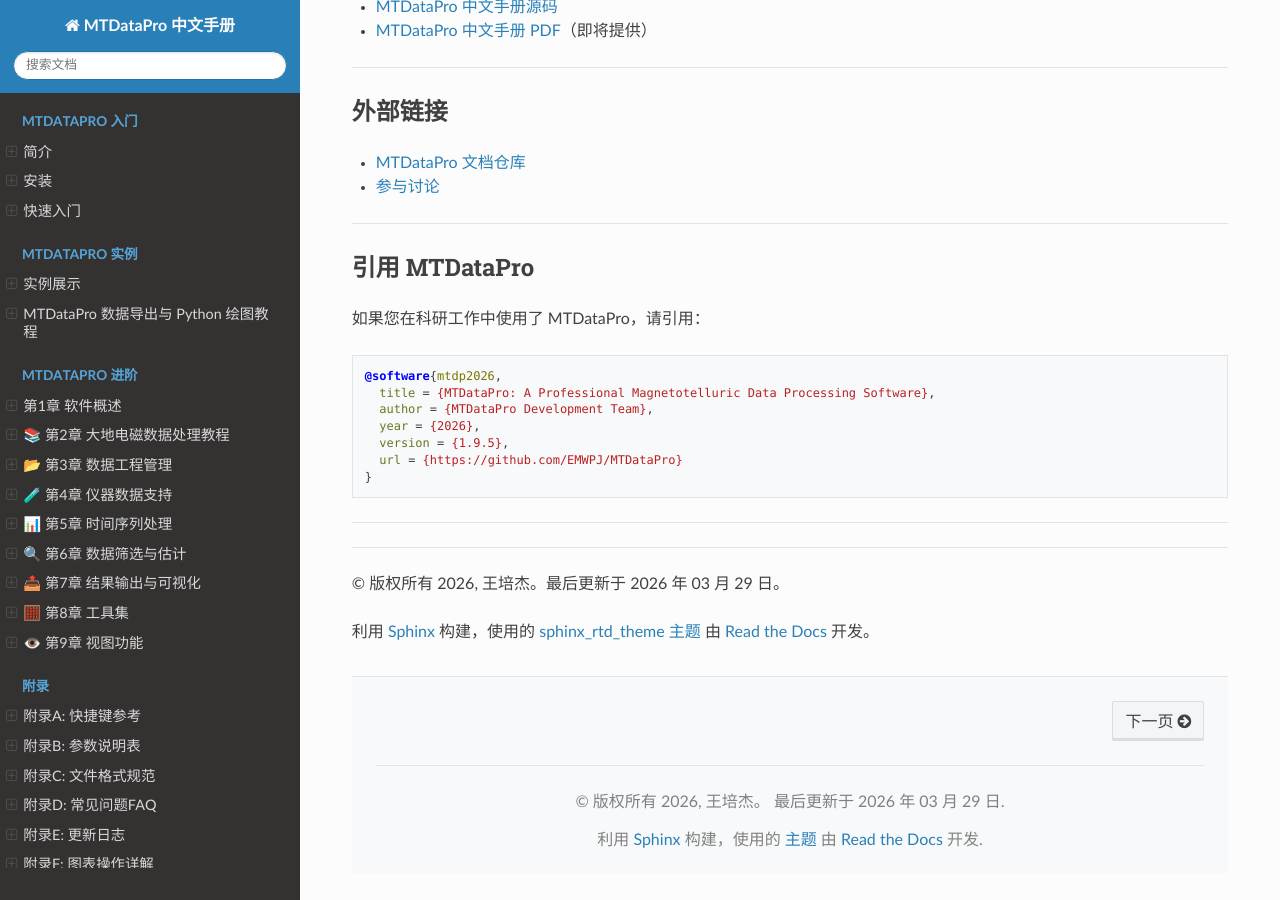
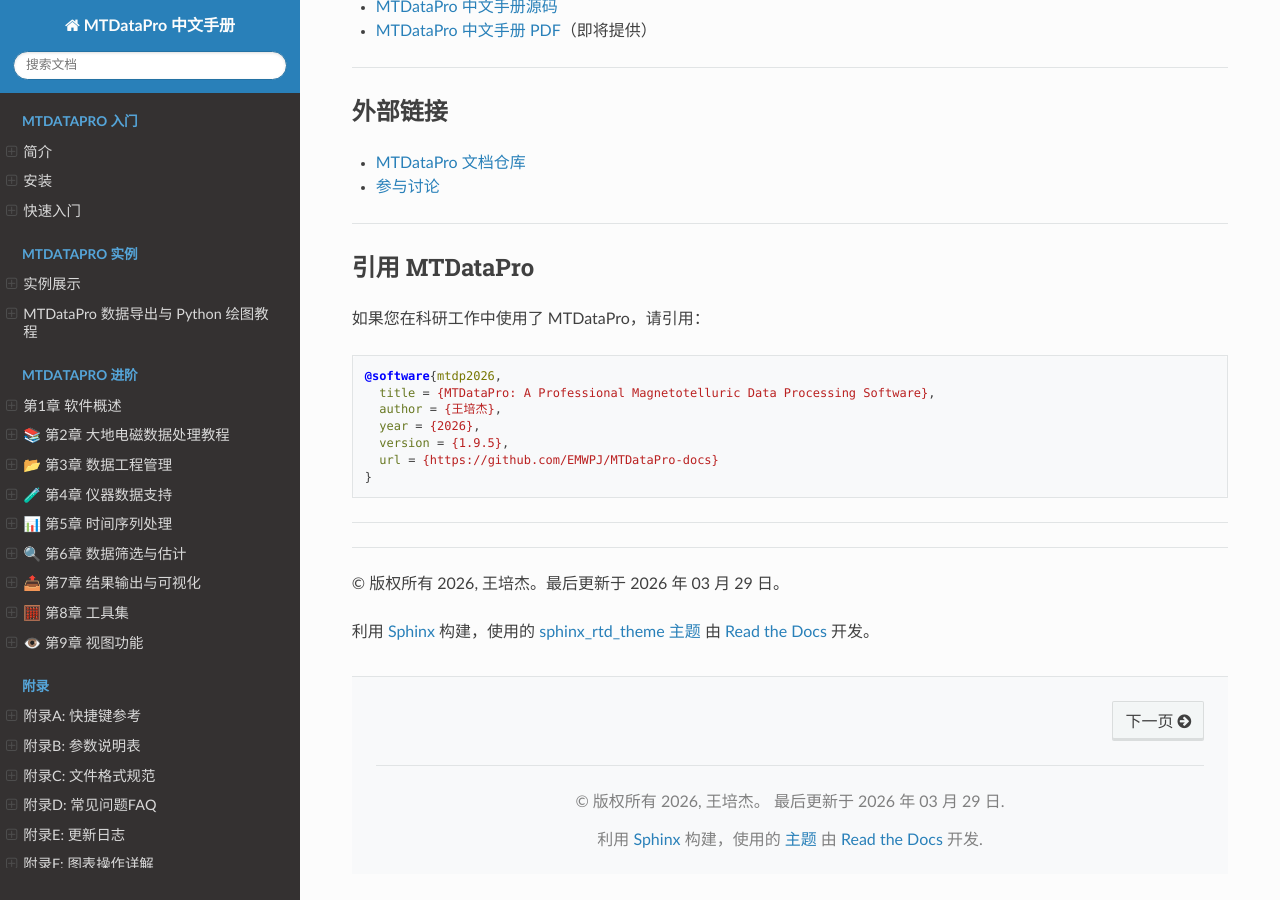
Before and after one commit to EMWPJ/MTDataPro-docs, a Sphinx documentation site: the page built from source/index.md, in a window 1280 px wide and 900 px high, scrolled down 1179 px. Built offline with Sphinx 7.4.7 and the Read the Docs theme 3.1.0, drawn with Linux system fonts in a browser that asks for light colours.

Commit message:
fix: 修复引用信息和作者名称

````diff
--- a/source/index.md
+++ b/source/index.md
@@ -62,10 +62,10 @@
 ```bibtex
 @software{mtdp2026,
   title = {MTDataPro: A Professional Magnetotelluric Data Processing Software},
-  author = {MTDataPro Development Team},
+  author = {王培杰},
   year = {2026},
   version = {1.9.5},
-  url = {https://github.com/EMWPJ/MTDataPro}
+  url = {https://github.com/EMWPJ/MTDataPro-docs}
 }
 ```
 
````
